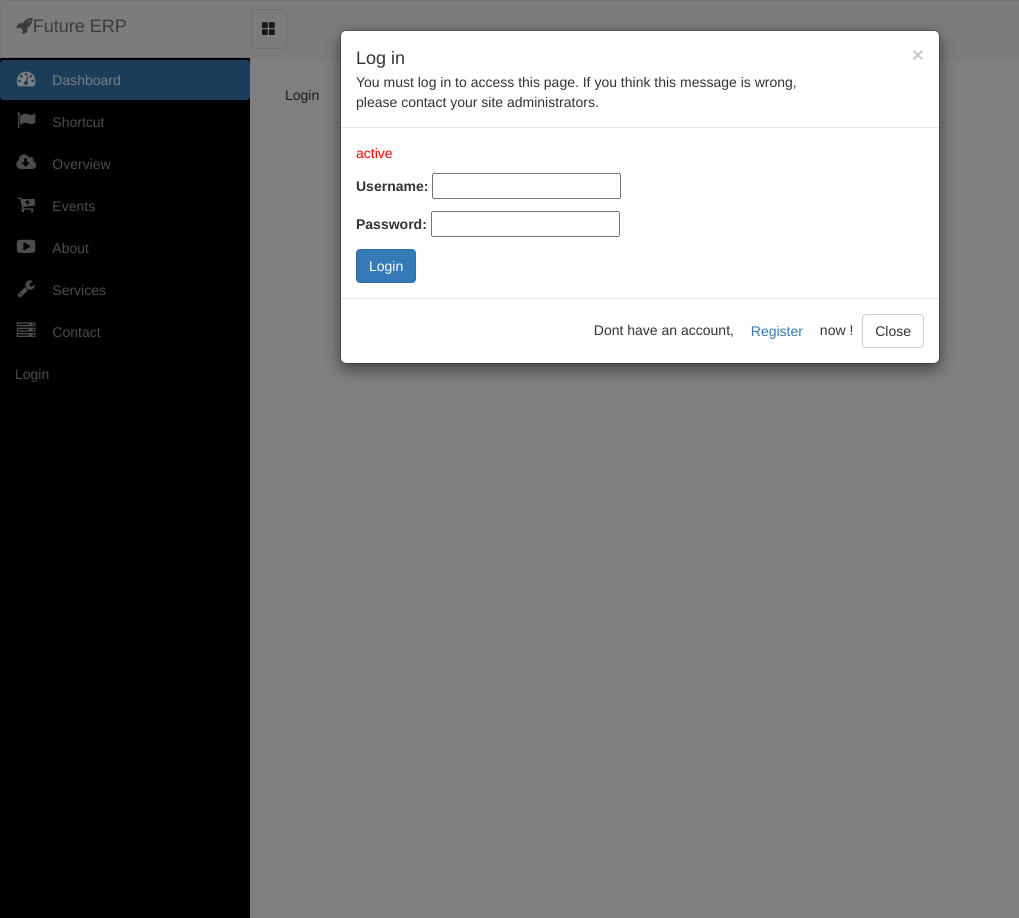
After one commit to Weavebytesipl/FutureERP, a Django app: template futureerp/templates/auth.html in a window 1280 px wide. The commit adds this page. Shown: the whole page, without its empty margins (0-1019 px from the left). Run offline with Django 3.2, Linux system fonts and the light colour scheme; tables that the repository leaves empty hold one stand-in row (values such as "Sample post"); the template is opened without the code that fills it: values that come from a table or form of the project are taken from there, most other values are stand-ins (such as "Sample title", 1, 10 or a date in 2020); parts of the project's set-up code (start-up, migrations or seed data) failed here and were passed over; some libraries are stand-ins or nearby versions.

Commit message:
adding login feture - template, views, url confs

```diff
--- /dev/null
+++ b/dashboard/forms.py
@@ -0,0 +1,5 @@
+from django import forms
+
+class LoginForm(forms.Form):
+    username = forms.CharField(max_length=32)
+    password = forms.CharField(max_length=32, widget=forms.PasswordInput)
--- /dev/null
+++ b/futureerp/templates/auth.html
@@ -0,0 +1,29 @@
+{% extends "base.html" %}
+{% comment %}
+
+Main page to authenticate users.
+
+{% endcomment %}
+
+
+{% block content %}
+<h5>Login</h5>
+
+<section>
+{% if form.errors %}
+<p style="color:red">Your username and password didn't match, please try again.</p>
+{% endif %}
+
+{% include "popups/login.html" %}
+
+<!-- !!!!!!!!!!!!!! LOGIN MODAL ENDS HERE !!!!!!!!!!!!!-->
+{% endblock %}
+
+{% block footer %}
+<title>FutureERP | Login</title>
+<script type="text/javascript">
+    $(window).load(function(){
+            $('#LoginModal').modal('show');
+            });
+</script>
+{% endblock %}
--- a/futureerp/templates/base.html
+++ b/futureerp/templates/base.html
@@ -68,10 +68,17 @@
                 <li>
                     <a href="#"><span class="fa-stack fa-lg pull-left"><i class="fa fa-server fa-stack-1x "></i></span>Contact</a>
                 </li>
+
+                        {% if request and not request.user.is_anonymous %}
+                        <li><a href="/logout/">Logout</a></li>
+                        {% else %}
+                        <li><a href="/login/">Login</a></li>
+                        {% endif %}
             </ul>
         </div><!-- /#sidebar-wrapper -->
         <!-- Page Content -->
         <div id="page-content-wrapper">
+
             <div class="container-fluid xyz">
                 {% block content %}{% endblock %}
             </div>
--- /dev/null
+++ b/futureerp/templates/popups/login.html
@@ -0,0 +1,51 @@
+<!-- !!!!!!!!!!!!!! LOGIN MODAL BEGINS HERE !!!!!!!!!!!!!-->
+<div class="modal fade" id="LoginModal" tabindex="-1"
+    role="dialog" aria-labelledby="helpModalLabel" aria-hidden="true">
+    <div class="modal-dialog">
+        <div class="modal-content">
+
+            <!-- add header of popup here -->
+            <div class="modal-header">
+                <button type="button" class="close"
+                    data-dismiss="modal">
+                    <span aria-hidden="true">&times;
+                        </span><span class="sr-only">
+                        Close</span></button>
+                <h4 class="modal-title" id="myModalLabel">Log in</h4>
+                You must log in to access this page. If you think this message is wrong, <br>please contact your site administrators.
+            </div>
+            <!-- end header of popup here -->
+
+            <!-- add body of popup here -->
+            <div class="modal-body">
+
+                <p style="color:red"> {{ state }} </p>
+                <form method="post" action=".">{% csrf_token %}
+                    <p>
+                    <label for="id_username">Username:</label>
+                    {{ form.username }}
+                    </p>
+                    <p>
+                    <label for="id_password">Password:</label>
+                    {{ form.password }}
+                    </p>
+                    {% if next %}
+                    <input type="hidden" name="next" value="{{ next }}" />
+                    {% else %}
+                    <input type="hidden" name="next" value="/" />
+                    {% endif %}
+                    <button class="btn btn-primary" type="submit">Login</button>
+                </form>
+
+            </div>
+            <!-- end body of popup here -->
+
+            <div class="modal-footer">
+                    Dont have an account, <a class="btn btn-inverse" href="/register/">Register</a> now !
+                <button type="button"
+                    class="btn btn-default" data-dismiss="modal">
+                    Close</button>
+            </div>
+        </div>
+    </div>
+</div>
--- a/futureerp/urls.py
+++ b/futureerp/urls.py
@@ -44,6 +44,12 @@
     url(r'^admin/', admin.site.urls),
     url(r'^$', dashboard_views.home, name='home'),
 
+    # auth URL confs
+    url(r'^login/$', dashboard_views.login_page, name='login_page'),
+    url(r'^logout/$', dashboard_views.logout_page, name='logout_page'),
+    url(r'^accounts/logout/$', dashboard_views.logout_page, name='logout_page'),
+    url(r'^accounts/login/$', dashboard_views.login_page, name='login_page'),
+
     # registration
     url(r'register/$', reg_views.regform, name='regform'),
 
```
Also changed, not shown: dashboard/views.py (+57 -1 lines).
